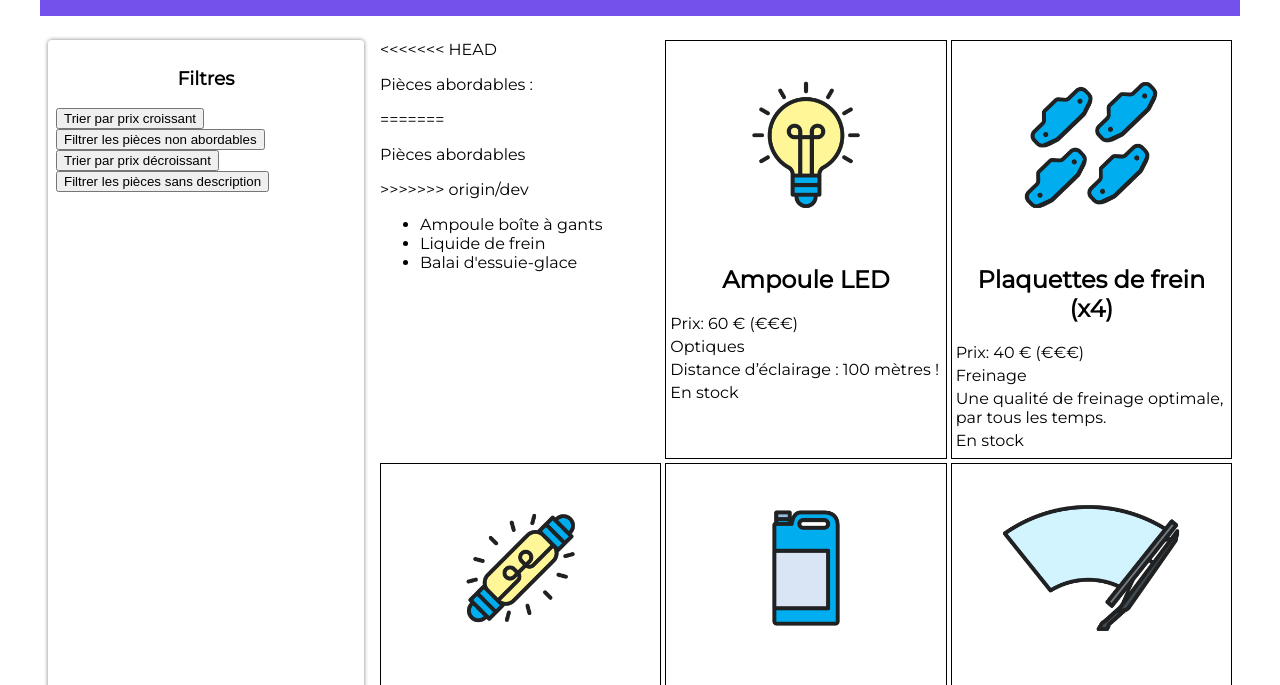
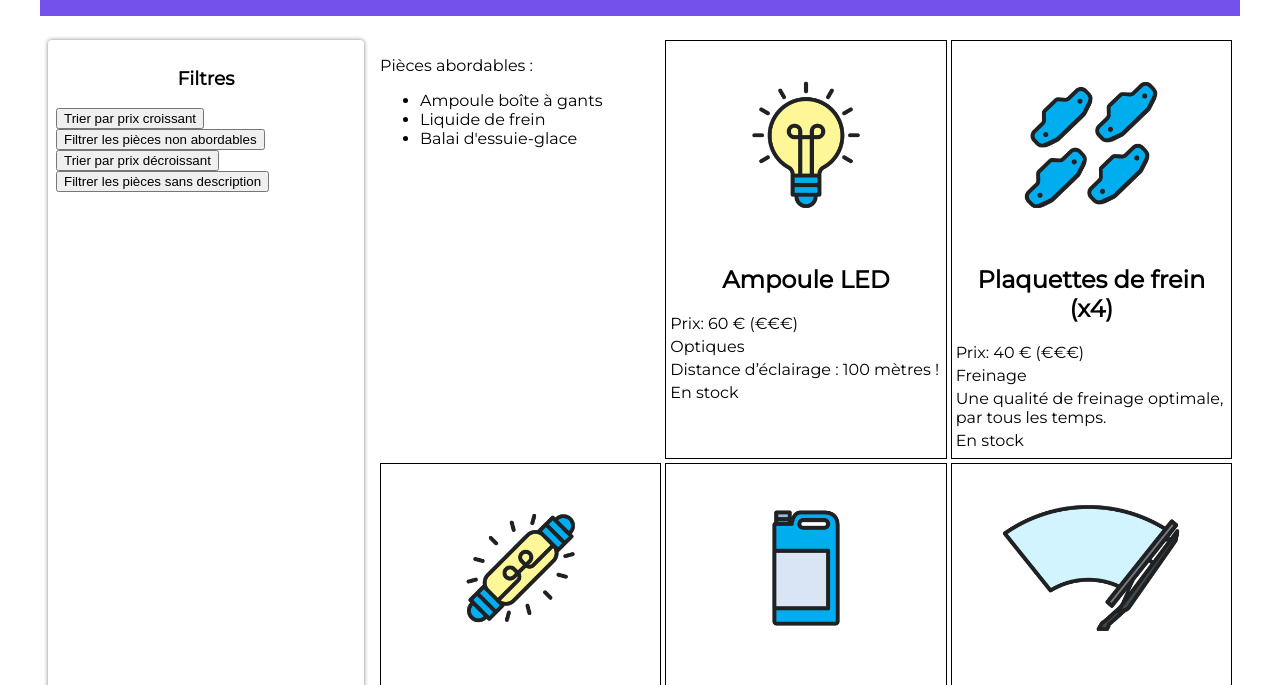
Before and after one commit to ThierryCode/Les-Bonnes-Pieces, a website: page index.html in a window 1280 px wide. Shown: the part 98-783 px from the top of the page. Drawn offline with Linux system fonts and the light colour scheme.

Commit message:
rattrapage des bugs dans index

```diff
--- a/index.html
+++ b/index.html
@@ -27,12 +27,7 @@
 			<!-- Fiches produits -->
 			<section class="fiches">
 				<div class="abordables">
-<<<<<<< HEAD
 					<p>Pièces abordables :</p>
-=======
-					<p>Pièces abordables</p>
-
->>>>>>> origin/dev
 				</div>
 			</section>
 		</main>
```
